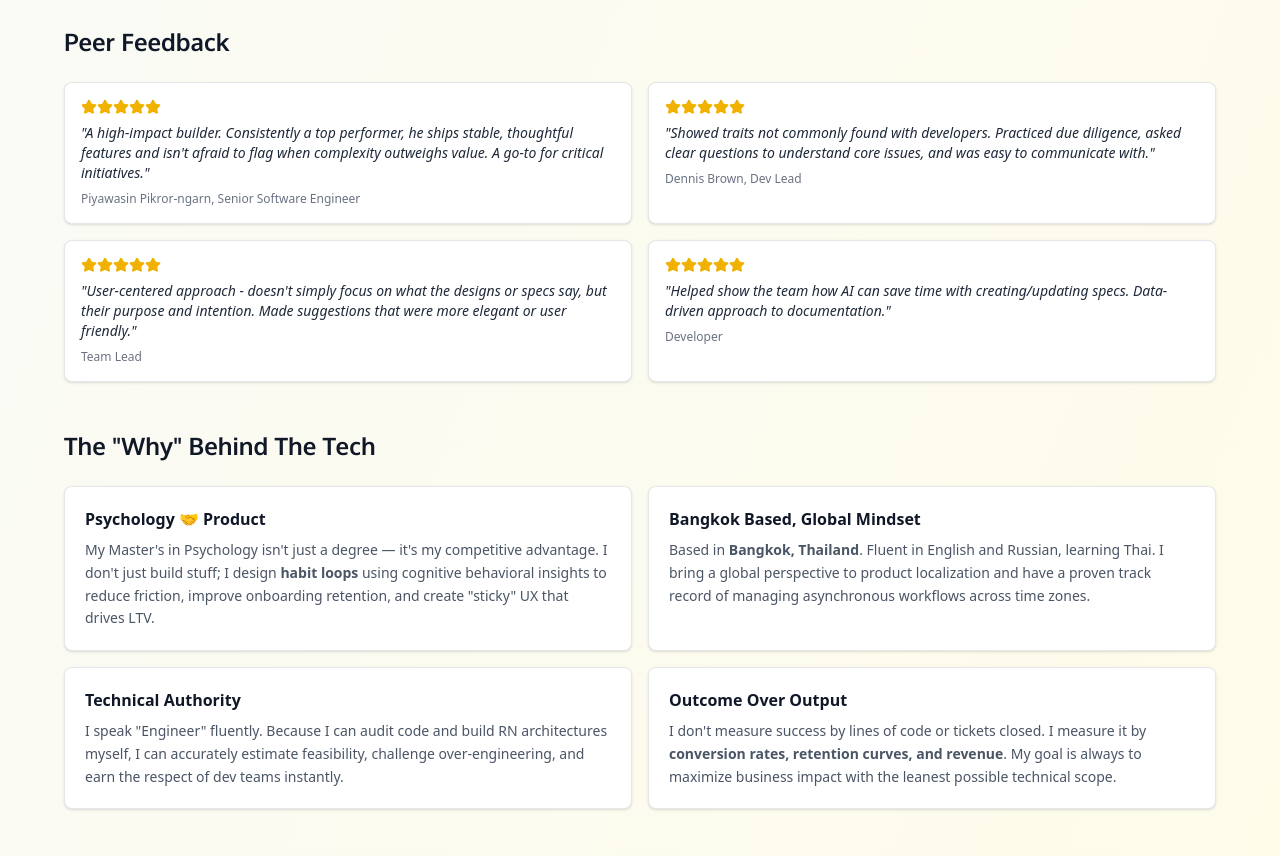
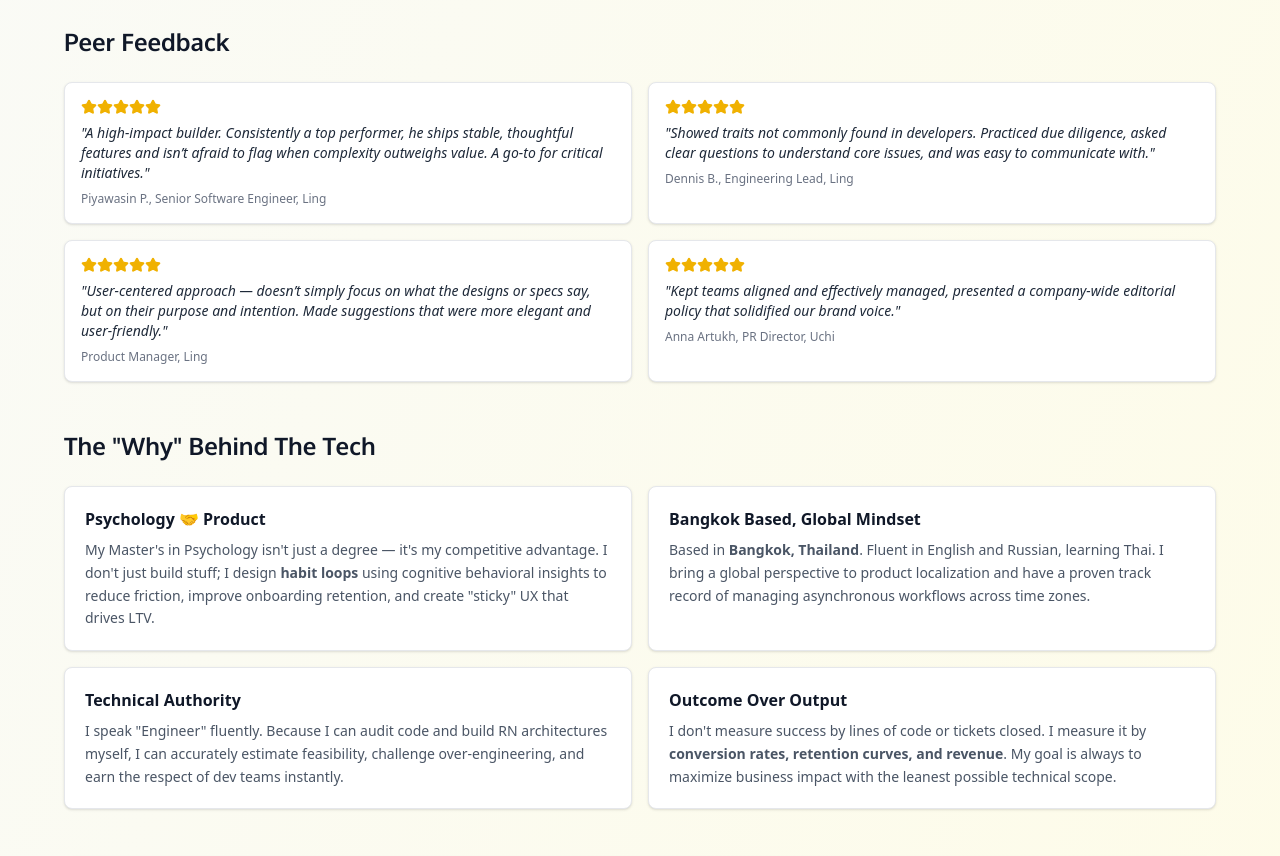
Before and after one commit to sanderbell/sanderbelldev2, a React (Vite) app: page / in a window 1280 px wide. Shown: the part 2100-2956 px from the top of the page. Built offline with nearby package versions, Linux system fonts and the light colour scheme.

Commit message:
Update testimonials with specific names and titles for clarity

```diff
--- a/src/App.tsx
+++ b/src/App.tsx
@@ -174,23 +174,23 @@ function App() {
   const testimonials = [
     {
       quote:
-        "A high-impact builder. Consistently a top performer, he ships stable, thoughtful features and isn't afraid to flag when complexity outweighs value. A go-to for critical initiatives.",
-      context: 'Piyawasin Pikror-ngarn, Senior Software Engineer',
+        'A high-impact builder. Consistently a top performer, he ships stable, thoughtful features and isn’t afraid to flag when complexity outweighs value. A go-to for critical initiatives.',
+      context: 'Piyawasin P., Senior Software Engineer, Ling',
     },
     {
       quote:
-        'Showed traits not commonly found with developers. Practiced due diligence, asked clear questions to understand core issues, and was easy to communicate with.',
-      context: 'Dennis Brown, Dev Lead',
+        'Showed traits not commonly found in developers. Practiced due diligence, asked clear questions to understand core issues, and was easy to communicate with.',
+      context: 'Dennis B., Engineering Lead, Ling',
     },
     {
       quote:
-        "User-centered approach - doesn't simply focus on what the designs or specs say, but their purpose and intention. Made suggestions that were more elegant or user friendly.",
-      context: 'Team Lead',
+        'User-centered approach — doesn’t simply focus on what the designs or specs say, but on their purpose and intention. Made suggestions that were more elegant and user-friendly.',
+      context: 'Product Manager, Ling',
     },
     {
       quote:
-        'Helped show the team how AI can save time with creating/updating specs. Data-driven approach to documentation.',
-      context: 'Developer',
+        'Kept teams aligned and effectively managed, presented a company-wide editorial policy that solidified our brand voice.',
+      context: 'Anna Artukh, PR Director, Uchi',
     },
   ];
 
```
